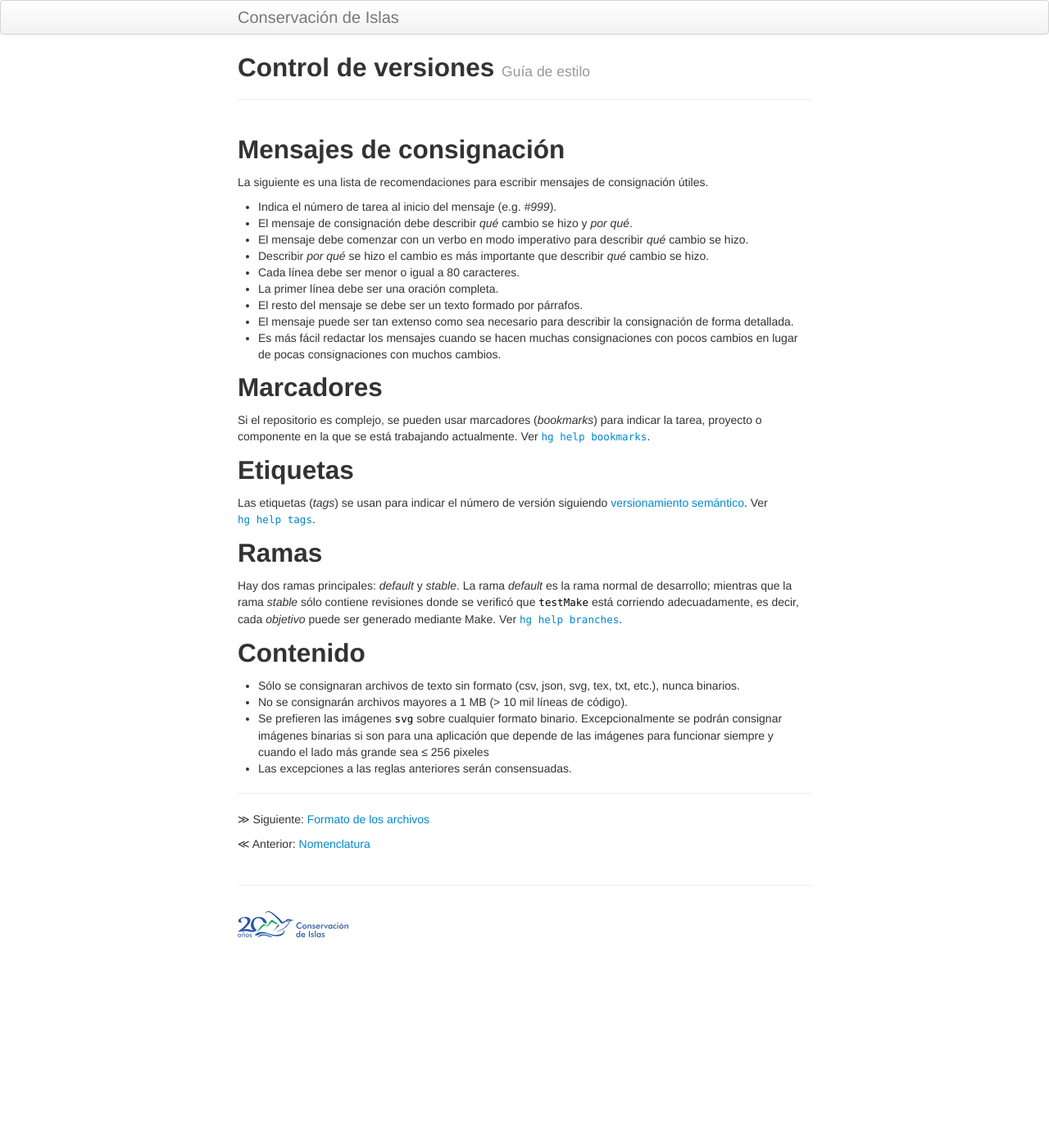
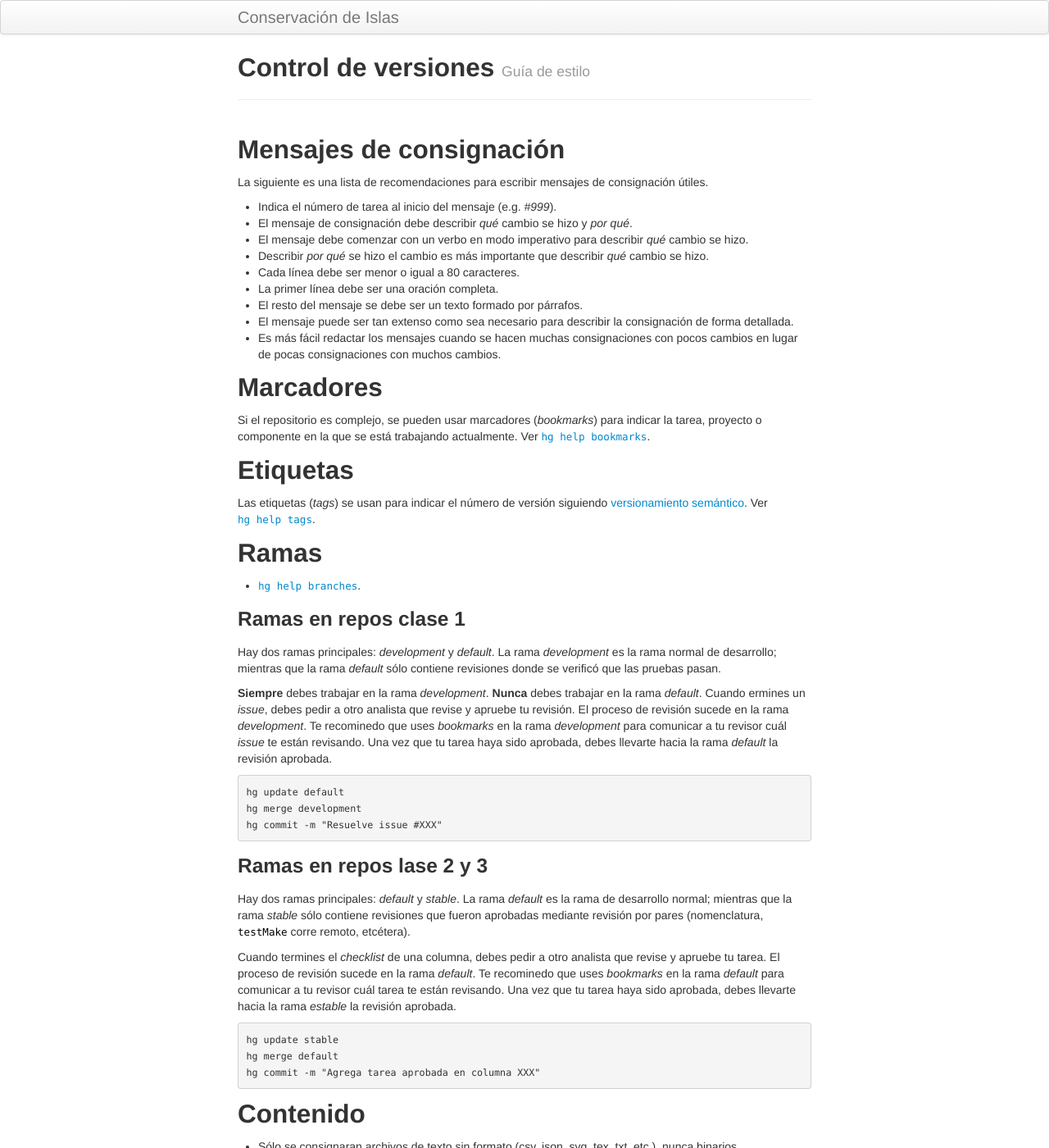
Before and after one commit to LizethMReyes/islasgeci.github.io, a Jekyll site: the page built from ciencia_de_datos/guia_de_estilo/control_de_versiones.md, in a window 1280 px wide and 1400 px high. Shown: the whole window at 82% size. Built offline with Jekyll 4.4.1, drawn with Linux system fonts in a browser that asks for light colours.

Commit message:
Distingue entre ramas en repos clase 1 y clase 3

````diff
--- a/ciencia_de_datos/guia_de_estilo/control_de_versiones.md
+++ b/ciencia_de_datos/guia_de_estilo/control_de_versiones.md
@@ -27,7 +27,32 @@ Si el repositorio es complejo, se pueden usar marcadores (_bookmarks_) para indi
 Las etiquetas (_tags_) se usan para indicar el número de versión siguiendo [versionamiento semántico](http://semver.org/). Ver [`hg help tags`](https://selenic.com/hg/help/tags).
 
 ## Ramas
-Hay dos ramas principales: _default_ y _stable_. La rama _default_ es la rama normal de desarrollo; mientras que la rama _stable_ sólo contiene revisiones donde se verificó que `testMake` está corriendo adecuadamente, es decir, cada _objetivo_ puede ser generado mediante Make. Ver [`hg help branches`](https://selenic.com/hg/help/branches).
+
+- [`hg help branches`](https://selenic.com/hg/help/branches).
+
+### Ramas en repos clase 1
+
+Hay dos ramas principales: _development_ y _default_. La rama _development_ es la rama normal de desarrollo; mientras que la rama _default_ sólo contiene revisiones donde se verificó que las pruebas pasan.
+
+**Siempre** debes trabajar en la rama _development_. **Nunca** debes trabajar en la rama _default_. Cuando ermines un _issue_, debes pedir a otro analista que revise y apruebe tu revisión. El proceso de revisión sucede en la rama _development_. Te recominedo que uses _bookmarks_ en la rama _development_ para comunicar a tu revisor cuál _issue_ te están revisando. Una vez que tu tarea haya sido aprobada, debes llevarte hacia la rama _default_ la revisión aprobada.
+
+```
+hg update default
+hg merge development
+hg commit -m "Resuelve issue #XXX"
+```
+
+### Ramas en repos lase 2 y 3
+
+Hay dos ramas principales: _default_ y _stable_. La rama _default_ es la rama de desarrollo normal; mientras que la rama _stable_ sólo contiene revisiones que fueron aprobadas mediante revisión por pares (nomenclatura, `testMake` corre remoto, etcétera).
+
+Cuando termines el _checklist_ de una columna, debes pedir a otro analista que revise y apruebe tu tarea. El proceso de revisión sucede en la rama _default_. Te recominedo que uses _bookmarks_ en la rama _default_ para comunicar a tu revisor cuál tarea te están revisando. Una vez que tu tarea haya sido aprobada, debes llevarte hacia la rama _estable_ la revisión aprobada.
+
+```
+hg update stable
+hg merge default
+hg commit -m "Agrega tarea aprobada en columna XXX"
+```
 
 ## Contenido
 - Sólo se consignaran archivos de texto sin formato (csv, json, svg, tex, txt, etc.), nunca binarios.
````
